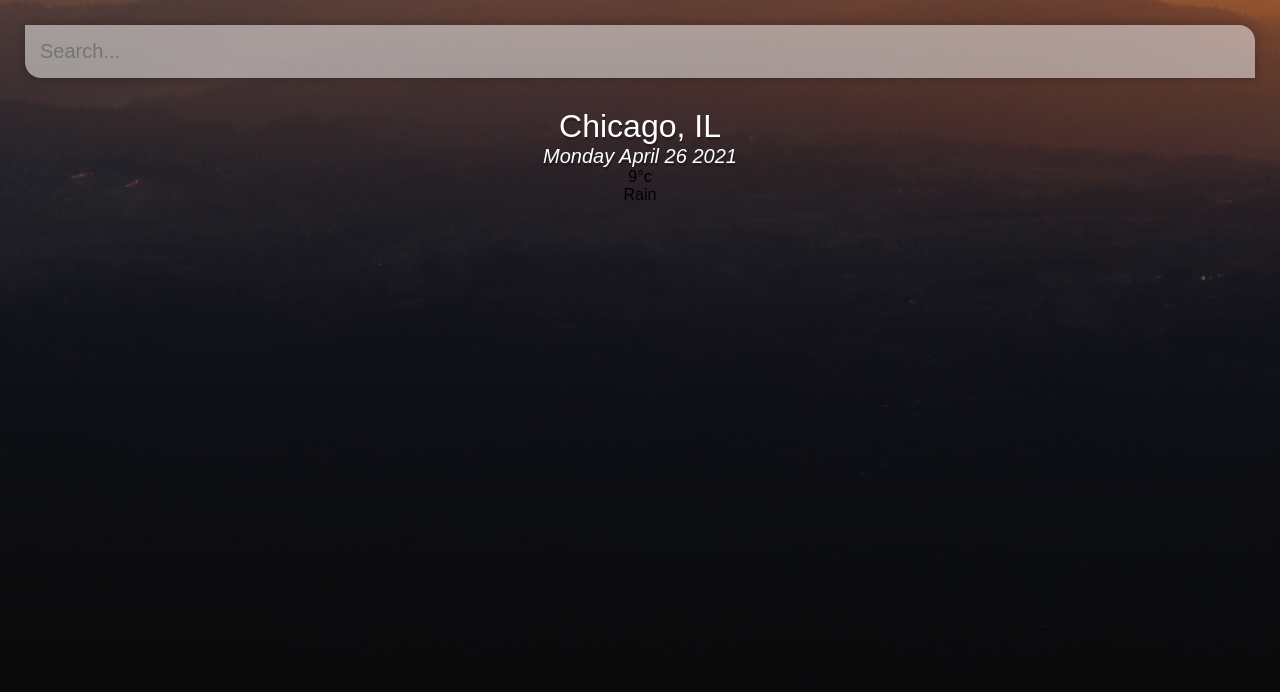
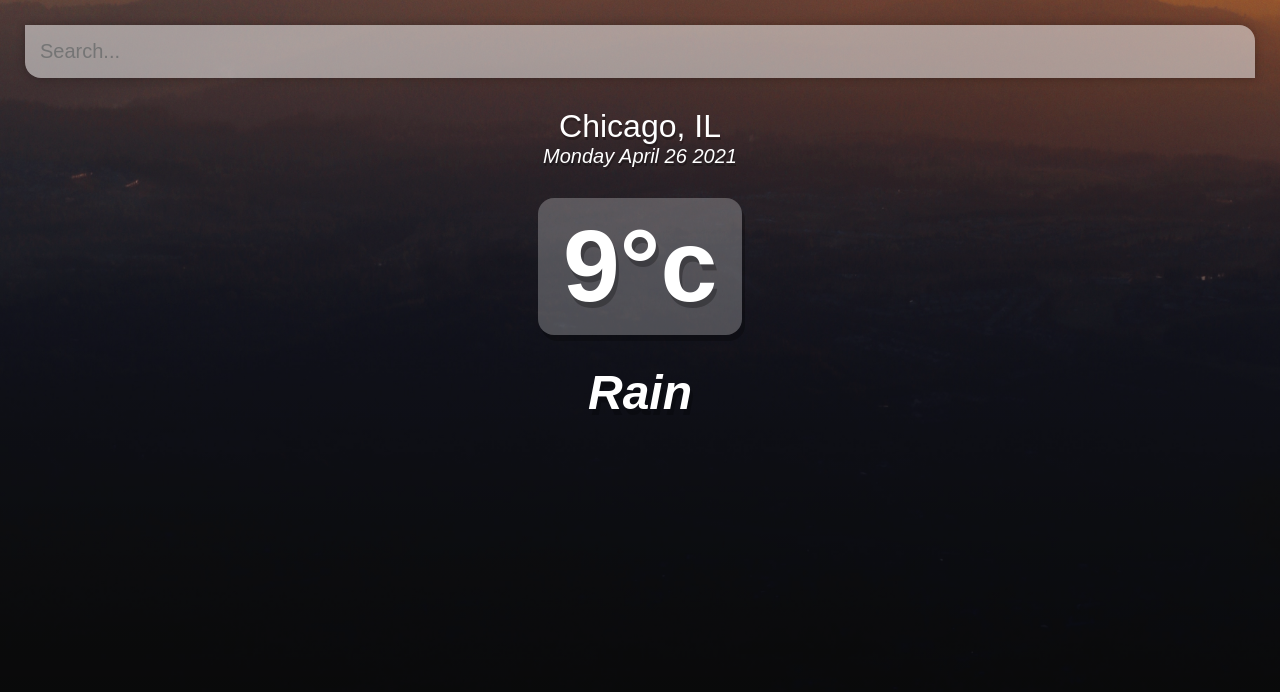
Before and after one commit to rickstylz01/vue-weather, a Vue app: page / in a window 1280 px wide. Shown: the top 692 px of the page. Built offline with nearby package versions, Linux system fonts and the light colour scheme.

Commit message:
stylize temperature and weather box.  add url_base to data function.

```diff
--- a/src/App.vue
+++ b/src/App.vue
@@ -2,7 +2,11 @@
   <div id="app">
     <main>
       <div class="search-box">
-        <input type="text" class="search-bar" placeholder="Search..." />
+        <input
+            type="text"
+            class="search-bar"
+            placeholder="Search..."
+        />
       </div>
 
       <div class="weather-wrap">
@@ -26,7 +30,8 @@ export default {
   name: 'App',
   data () {
     return {
-      api_key: '566e6813e5f8b01d4b0384f766491156'
+      api_key: '566e6813e5f8b01d4b0384f766491156',
+      url_base: 'https://api.openweathermap.org/data/2.5'
     }
   }
 }
@@ -107,4 +112,27 @@ main {
 .weather-box {
   text-align: center;
 }
+
+.weather-box .temp {
+  display: inline-block;
+  padding: 10px 25px;
+  color: white;
+  font-size: 102px;
+  font-weight: 900;
+
+  text-shadow: 3px 6px rgba(0, 0, 0, 0.25);
+  background-color: rgba(255, 255, 255, 0.25);
+  border-radius: 16px;
+  margin: 30px 0;
+
+  box-shadow: 3px 6px rgba(0, 0, 0, 0.25);
+}
+
+.weather-box .weather {
+  font-size: 48px;
+  color: white;
+  font-weight: 700;
+  font-style: italic;
+  text-shadow: 3px 6px rgba(0, 0, 0, 0.25);
+}
 </style>
```
